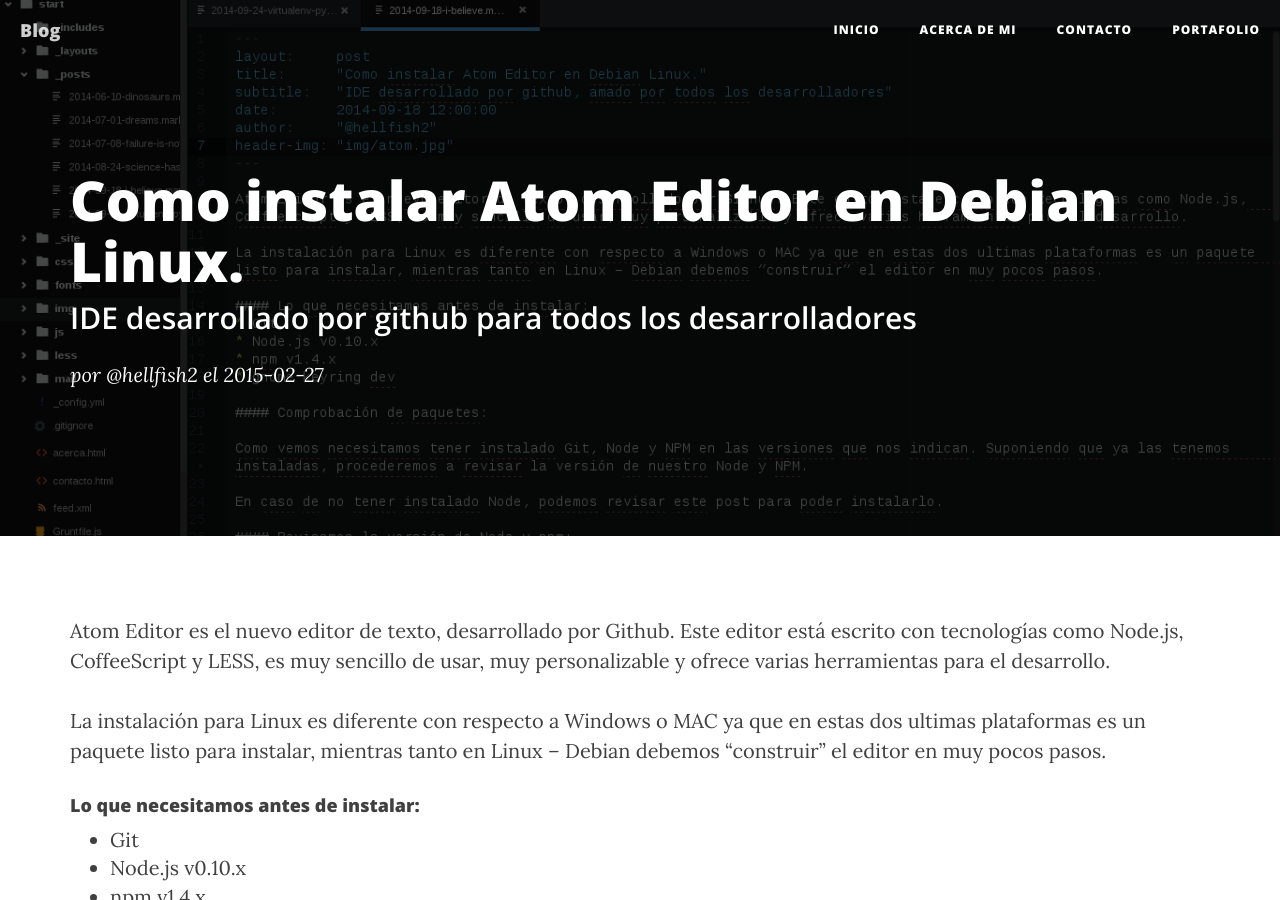
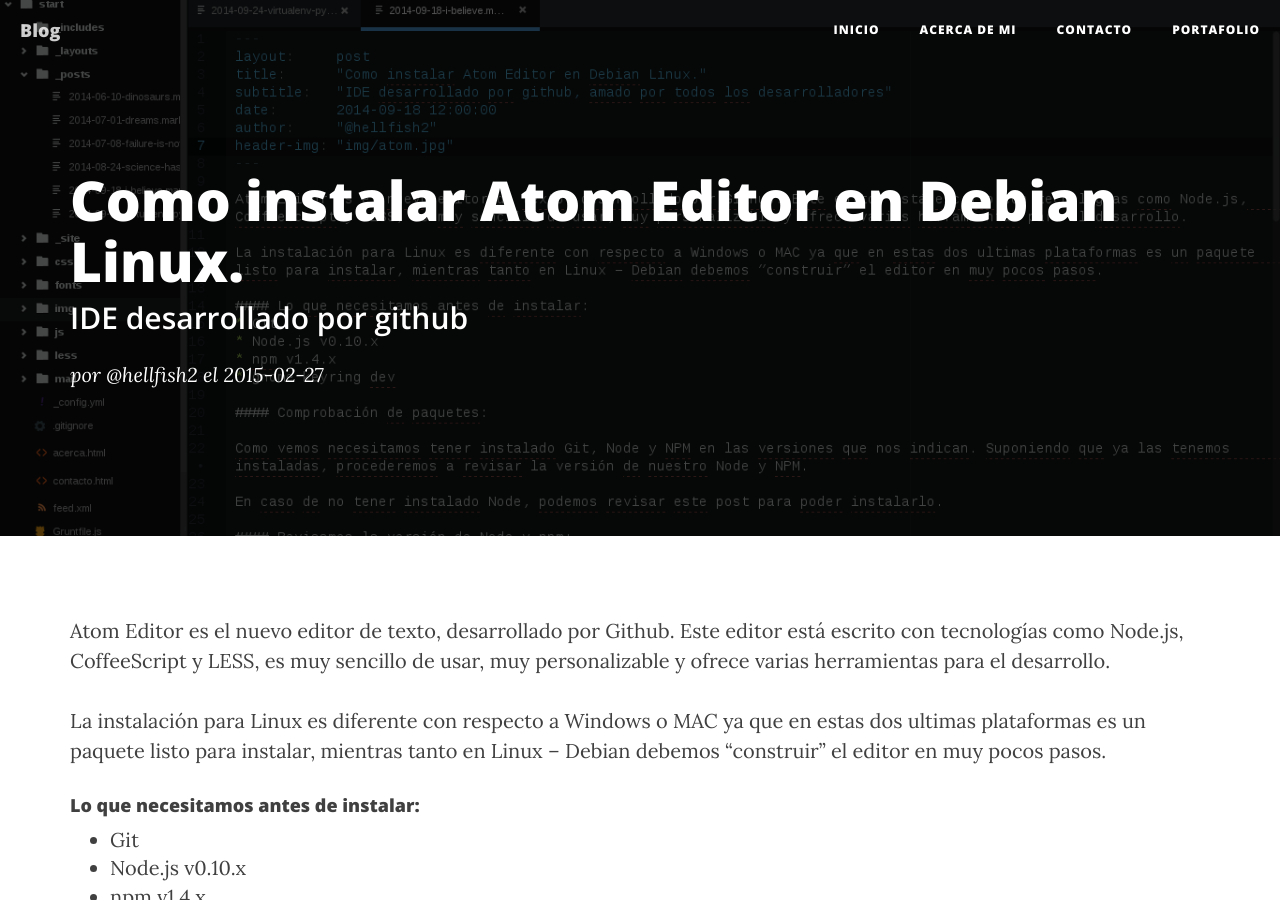
Before and after one commit to hellfish2/hellfish2.github.io, a Jekyll site: the page built from _posts/2015-02-27-atom-debian.markdown, in a window 1280 px wide and 900 px high. Built offline with Jekyll 4.4.1, drawn with Linux system fonts in a browser that asks for light colours; nearby versions of some CDN libraries.

Commit message:
update layout and subtitles

```diff
--- a/_posts/2015-02-27-atom-debian.markdown
+++ b/_posts/2015-02-27-atom-debian.markdown
@@ -1,7 +1,7 @@
 ---
 layout:     post
 title:      "Como instalar Atom Editor en Debian Linux."
-subtitle:   "IDE desarrollado por github para todos los desarrolladores"
+subtitle:   "IDE desarrollado por github"
 date:       2015-02-27 13:00:00
 author:     "@hellfish2"
 header-img: "img/atom2.png"
--- a/index.html
+++ b/index.html
@@ -18,7 +18,6 @@ description: "Frontend/Backend + UX/UI + Hybrid Apps + Android Developer"
       <p class="post-meta">por {% if post.author %}{{ post.author }}{% else %}{{ site.title }}{% endif %} el {{ post.date | date: "%F" }}</p>
       <img src='{{ post.header-img}}' class="img-responsive" alt="" />
   </div>
-
   {% endfor %}
   <hr>
   <!-- Pager -->
```
